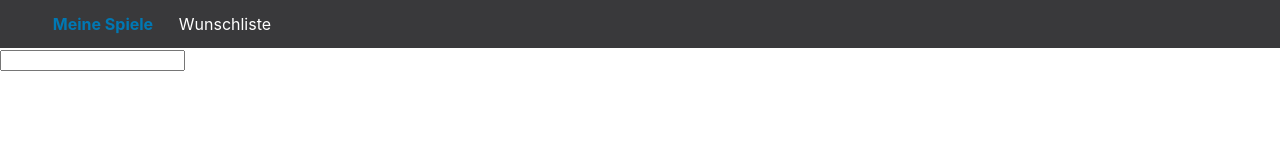
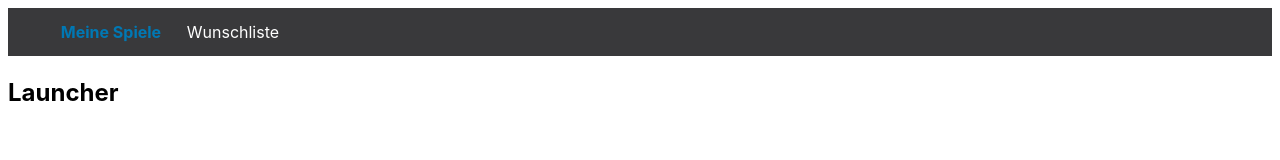
Before and after one commit to RebelBeast/Videogames, a website: page dhbw-wt2-ts-rollup-starter-7f0b69fc3ab2/index.html in a window 1280 px wide. Drawn offline with Linux system fonts and the light colour scheme.

Commit message:
rannpm commands adn added basci html and css

```diff
--- a/dhbw-wt2-ts-rollup-starter-7f0b69fc3ab2/index.html
+++ b/dhbw-wt2-ts-rollup-starter-7f0b69fc3ab2/index.html
@@ -18,8 +18,11 @@
             </ul>
         </nav>
     </header>
-    <my-beispiel></my-beispiel>
-    <input type="text" id="myInput" />
+    <main class="container">
+        <section calss="sidebar">
+            <h1>Launcher</h1>
+        </section>
+    </main>
 </body>
 
 </html>
--- a/dhbw-wt2-ts-rollup-starter-7f0b69fc3ab2/stilmain.css
+++ b/dhbw-wt2-ts-rollup-starter-7f0b69fc3ab2/stilmain.css
@@ -4,7 +4,7 @@ body {
     line-height: 1.4;
     color: #000000;
     background-color: #ffffff;
-    margin: 0;
+    box-sizing: border-box;
 }
 nav {
 
@@ -30,3 +30,12 @@ nav a.aktuell {
     color: #0078b4;
     font-weight: bold;
 }
+.container {
+    display: flex;
+    justify-content: flex-start;
+}
+.sidebar {
+    width: calc(15% - 10px);
+    border-radius: 10px;
+    margin-right: 10px;
+}
```
Also changed, not shown: dhbw-wt2-ts-rollup-starter-7f0b69fc3ab2/wishlist.html (+0 -2 lines).
